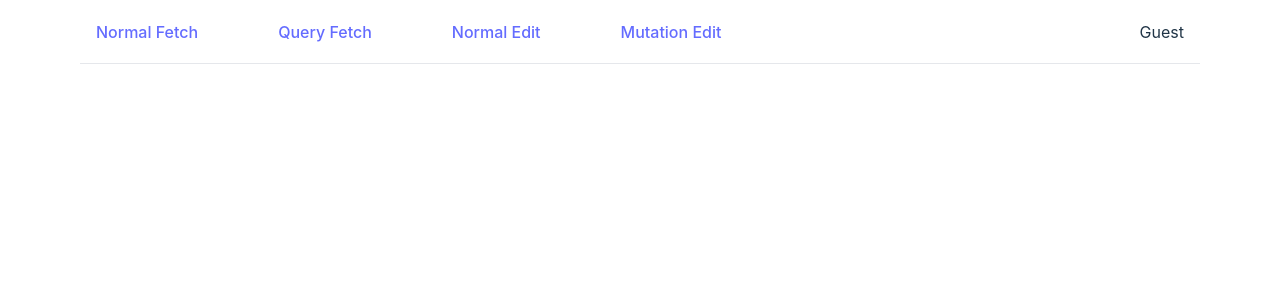
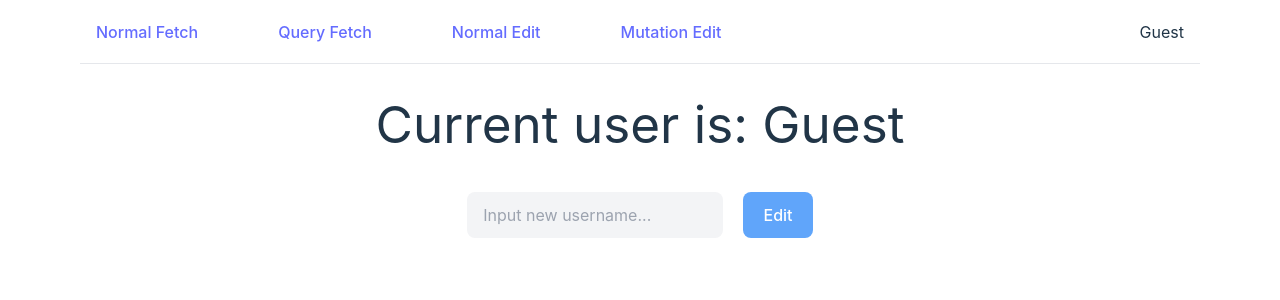
Before and after one commit to fransedor/Tanstack-Query-vs-Redux-Thunk, a React (Vite) app: page /normal-edit in a window 1280 px wide. Shown: the top 300 px of the page. Built offline with nearby package versions, Linux system fonts and the light colour scheme.

Commit message:
added normal edit

```diff
--- a/src/App.tsx
+++ b/src/App.tsx
@@ -4,6 +4,7 @@ import "./App.css";
 import { BrowserRouter } from "react-router-dom";
 import NormalFetch from "./pages/normal-fetch";
 import Navbar from "./Navbar";
+import NormalEdit from "./pages/normal-edit";
 
 function App() {
 
@@ -13,6 +14,7 @@ function App() {
       <Routes>
         <Route path="" element={<NormalFetch />} />
         <Route path="/query-fetch" element={<QueryFetch />} />
+        <Route path="/normal-edit" element={<NormalEdit />} />
       </Routes>
     </BrowserRouter>
   );
--- /dev/null
+++ b/src/pages/normal-edit/index.tsx
@@ -0,0 +1,41 @@
+import { useMutation } from "@tanstack/react-query";
+import React, { useEffect, useState } from "react";
+import { editCurrentUser, getCurrentUser } from "../service/edit";
+
+const NormalEdit = () => {
+  const [currentUser, setCurrentUser] = useState("");
+  const [editValue, setEditValue] = useState("");
+
+  useEffect(() => {
+    getCurrentUser().then((res) => {
+      setCurrentUser(res);
+    });
+  }, []);
+
+  const editUserHandler = async () => {
+    await editCurrentUser(editValue);
+    getCurrentUser().then((res) => {
+      setCurrentUser(res);
+    });
+  };
+
+  return (
+    <div className="flex flex-col items-center gap-10">
+      <h1>Current user is: {currentUser}</h1>
+      <div className="flex gap-5">
+        <input
+          type="text"
+          value={editValue}
+          placeholder="Input new username..."
+          className="bg-gray-100 w-64 py-2 px-4 rounded-lg"
+          onChange={(e) => setEditValue(e.target.value)}
+        />
+        <button className="bg-blue-400 text-white hover:bg-blue-600" onClick={editUserHandler}>
+          Edit
+        </button>
+      </div>
+    </div>
+  );
+};
+
+export default NormalEdit;
--- /dev/null
+++ b/src/pages/service/edit.ts
@@ -0,0 +1,10 @@
+let user = "Guest"
+
+export const getCurrentUser = () => {
+	return new Promise<string>((resolve) => resolve(user));
+}
+
+export const editCurrentUser = (newUser: string) => {
+	user = newUser
+	return new Promise<string>((resolve) => resolve("success"));
+}
```
Also changed, not shown: src/pages/service/fetch.ts (renamed from src/pages/service/fetch.tsx).
